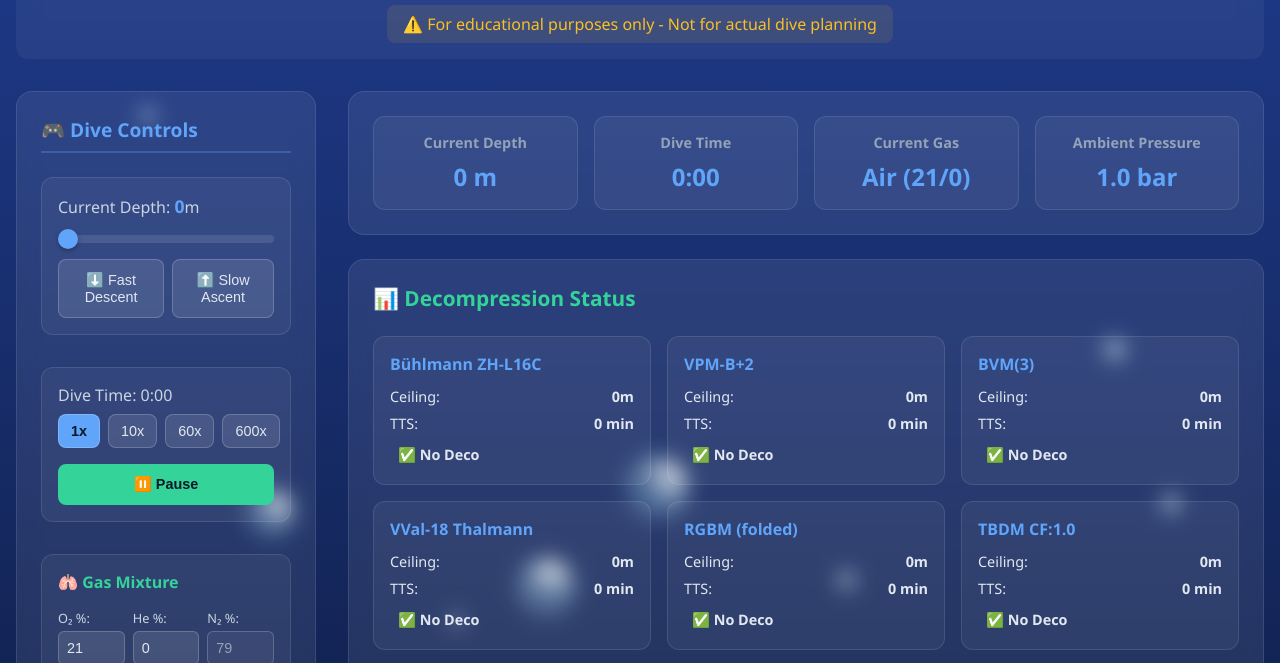
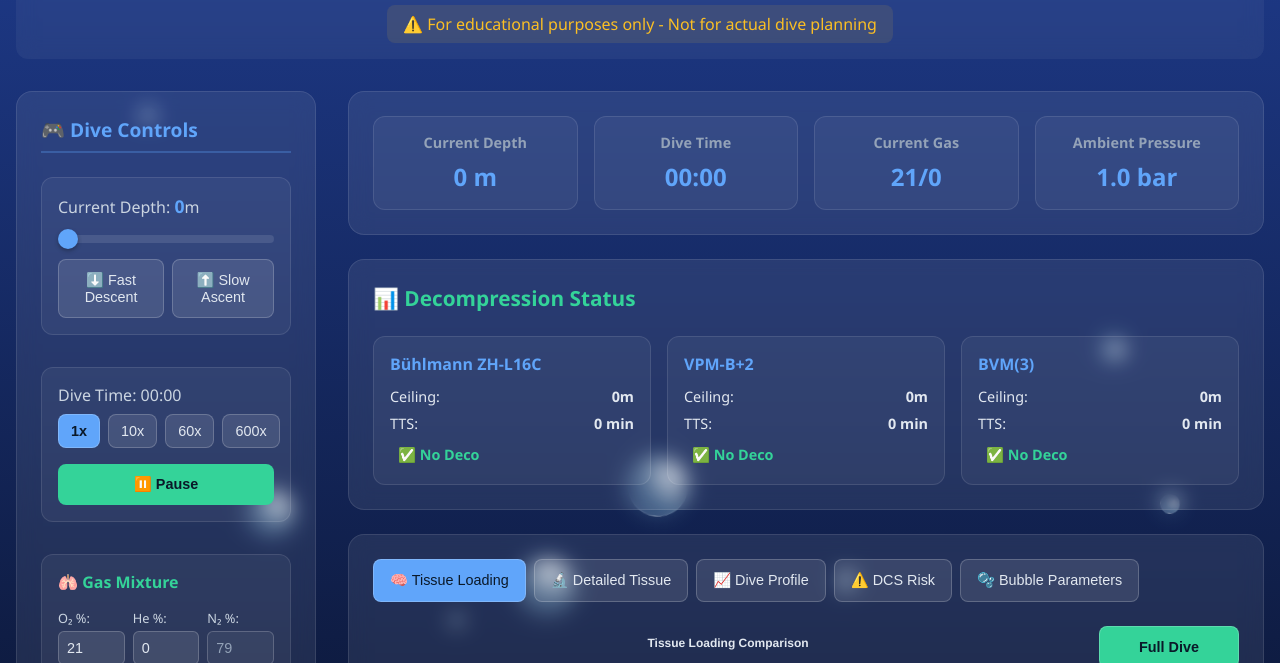
Before and after one commit to danielmewes/dive_simulator, a website built with webpack: page index.html in a window 1280 px wide. Shown: the part 90-753 px from the top of the page. Built offline with nearby package versions, Linux system fonts and the light colour scheme.

Commit message:
Revert bad change

```diff
--- a/index.html
+++ b/index.html
@@ -506,6 +506,6 @@
     </div>
 
     <!-- Load the simulation engine -->
-    <script src="dist/bundle.js"></script>
+    <script src="simulation.js"></script>
 </body>
 </html>
```
